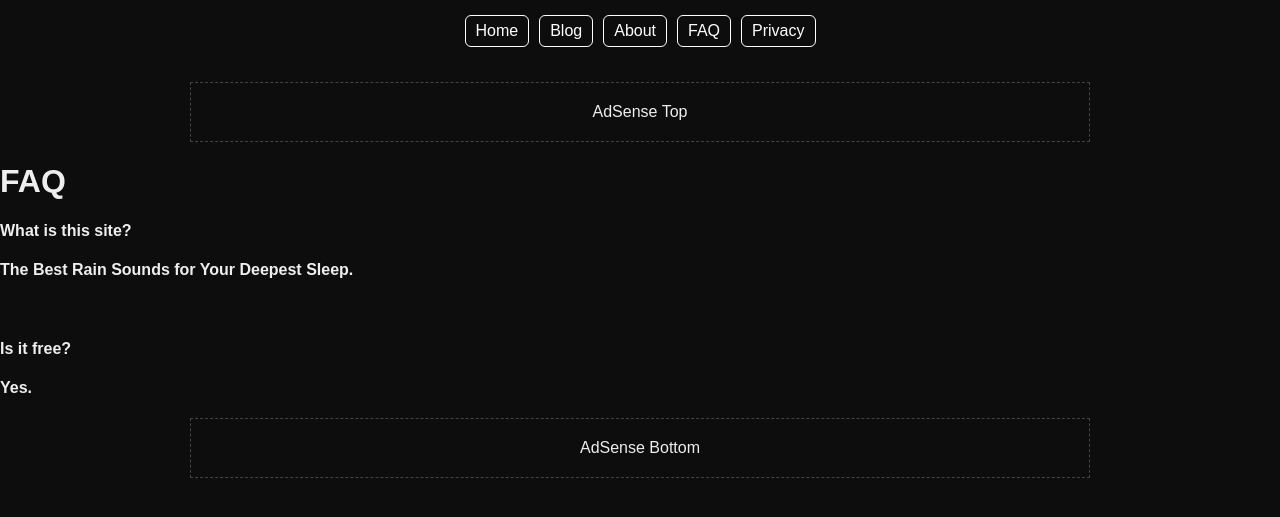
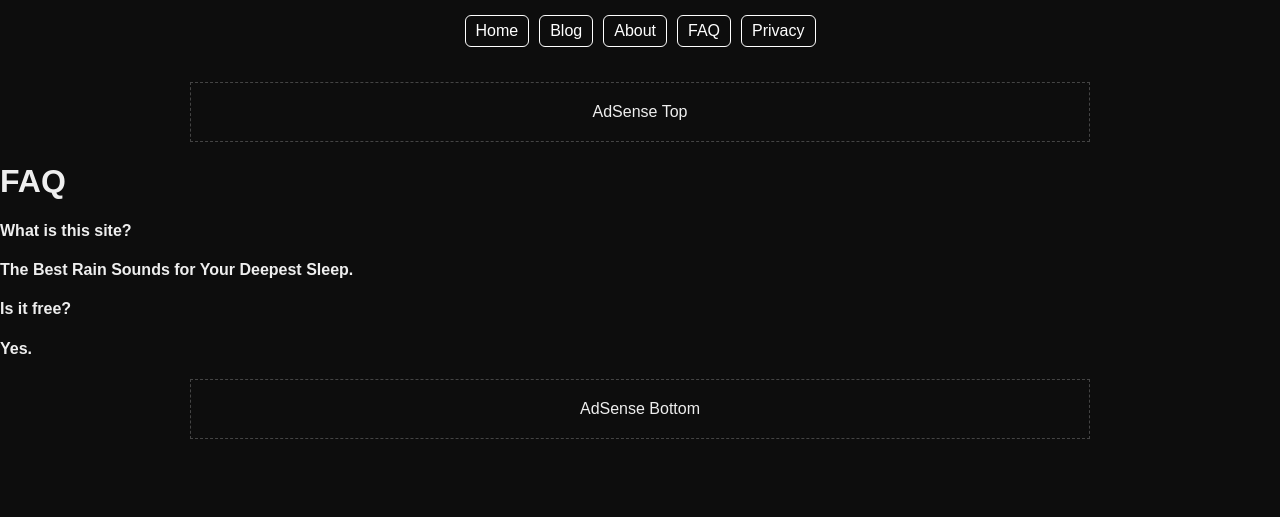
Before and after one commit to choijangwook/rain-deep-sleep, a Jekyll site: the page built from faq.md, in a window 1280 px wide. Shown: the top 517 px of the page. Built offline with Jekyll 4.4.1, drawn with Linux system fonts in a browser that asks for light colours.

Commit message:
Format FAQ section with consistent layout

```diff
--- a/faq.md
+++ b/faq.md
@@ -7,8 +7,5 @@ title: FAQ
 
 #### What is this site?<br>
 #### The Best Rain Sounds for Your Deepest Sleep. <br>
-
-<br>
-
-#### Is it free?
+#### Is it free? <br>
 #### Yes.
```
